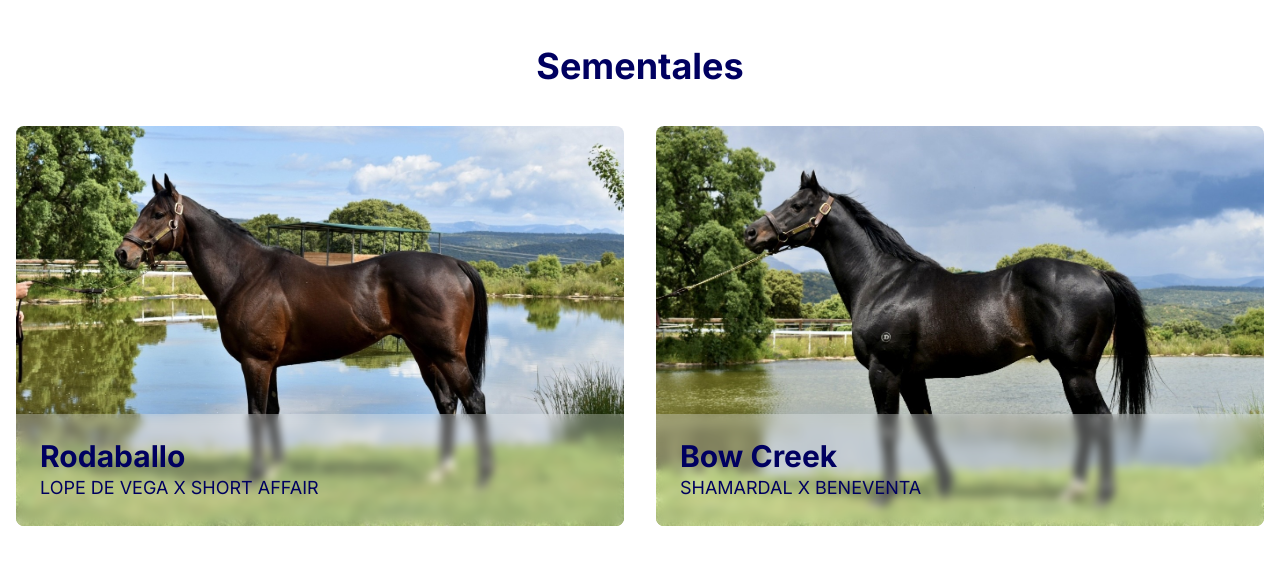
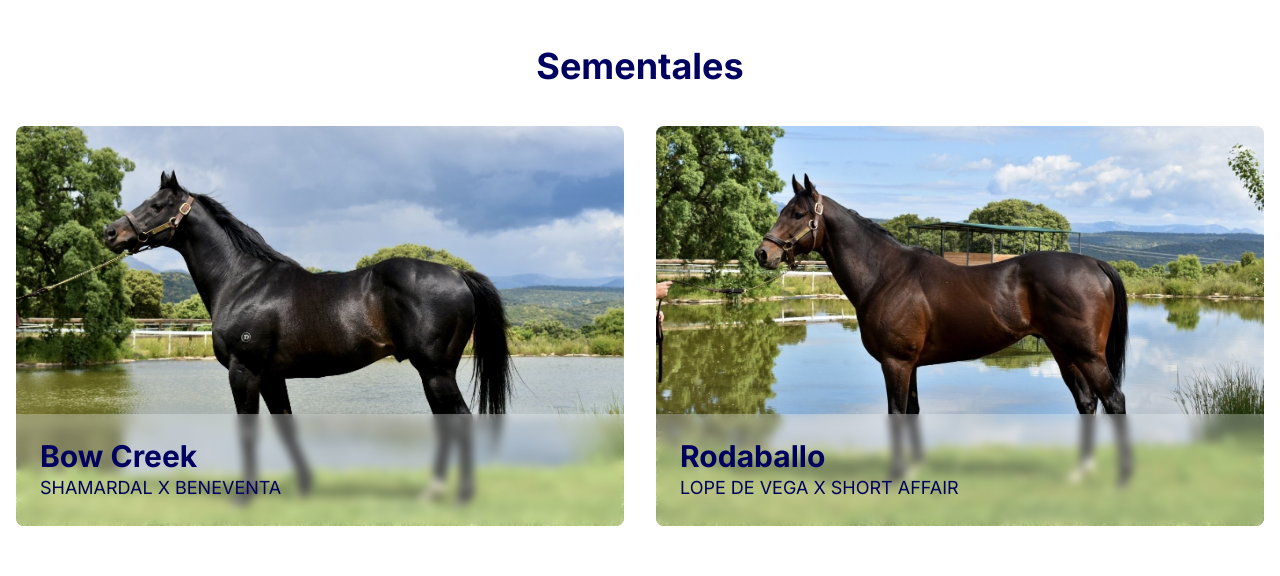
Before and after one commit to lorensation/yeguada-agrado, a Next.js app: page / in a window 1280 px wide. Shown: the part 1740-2316 px from the top of the page. Built offline with nearby package versions, Linux system fonts and the light colour scheme; no server answers.

Commit message:
heights of sementales page corregidos

```diff
--- a/app/page.tsx
+++ b/app/page.tsx
@@ -24,6 +24,24 @@ export default function Home() {
       <div className="container mx-auto px-4">
         <h2 className="text-4xl font-bold text-primary text-center mb-10 hover:text-gold">Sementales</h2>
         <div className="grid grid-cols-1 md:grid-cols-2 gap-8">
+          {/* Bow Creek */}
+          <Link href="/sementales/bowcreek" className="group">
+            <div className="relative h-[400px] w-full overflow-hidden rounded-lg">
+              <Image
+                src="/sementales/bowcreek/perfil.jpg"
+                alt="Bow Creek"
+                fill
+                className="object-cover transition-transform duration-500 group-hover:scale-105"
+              />
+              <div className="absolute inset-0">
+                <div className="absolute bottom-0 left-0 right-0 p-6 bg-gray-50 bg-opacity-30 backdrop-blur-sm">
+                  <h3 className="text-3xl font-bold text-primary group-hover:text-gold">Bow Creek</h3>
+                  <p className="text-lg text-primary">SHAMARDAL X BENEVENTA</p>
+                </div>
+              </div>
+            </div>
+          </Link>
+
           {/* Rodaballo */}
           <Link href="/sementales/rodaballo" className="group">
             <div className="relative h-[400px] w-full overflow-hidden rounded-lg">
@@ -37,24 +55,6 @@ export default function Home() {
                 <div className="absolute bottom-0 left-0 right-0 p-6 bg-gray-50 bg-opacity-30 backdrop-blur-sm">
                   <h3 className="text-3xl font-bold text-primary group-hover:text-gold">Rodaballo</h3>
                   <p className="text-lg text-primary">LOPE DE VEGA X SHORT AFFAIR</p>
-                </div>
-              </div>
-            </div>
-          </Link>
-
-          {/* Bow Creek */}
-          <Link href="/sementales/bowcreek" className="group">
-            <div className="relative h-[400px] w-full overflow-hidden rounded-lg">
-              <Image
-                src="/sementales/bowcreek/perfil.jpg"
-                alt="Bow Creek"
-                fill
-                className="object-cover transition-transform duration-500 group-hover:scale-105"
-              />
-              <div className="absolute inset-0">
-                <div className="absolute bottom-0 left-0 right-0 p-6 bg-gray-50 bg-opacity-30 backdrop-blur-sm">
-                  <h3 className="text-3xl font-bold text-primary group-hover:text-gold">Bow Creek</h3>
-                  <p className="text-lg text-primary">SHAMARDAL X BENEVENTA</p>
                 </div>
               </div>
             </div>
--- a/app/sementales/page.tsx
+++ b/app/sementales/page.tsx
@@ -7,10 +7,10 @@ export default function SementalesPage() {
     <div className="container mx-auto px-4 py-16">
       <PageHeader title="Nuestros Sementales" />
 
-      <div className="mt-12 space-y-16">
+      <div className="mt-12 space-y-16 mx-5">
         {/* Bow Creek */}
         <Link href="/sementales/bowcreek" className="group">
-          <div className="relative mb-10 h-[600px] w-full overflow-hidden rounded-lg">
+          <div className="relative mb-10 h-[600px] lg:h-[700px] xl:h-[700px] md:h-[800px] sm:h-[800px] w-full overflow-hidden rounded-lg">
             <Image
               src="/sementales/bowcreek/perfil.jpg"
               alt="Bow Creek"
@@ -29,7 +29,7 @@ export default function SementalesPage() {
 
         {/* Rodaballo */}
         <Link href="/sementales/rodaballo" className="group">
-            <div className="relative h-[600px] w-full overflow-hidden rounded-lg">
+            <div className="relative h-[600px] lg:h-[700px] xl:h-[700px] md:h-[800px] sm:h-[800px] w-full overflow-hidden rounded-lg">
               <Image
                 src="/sementales/rodaballo/perfil.jpg"
                 alt="Rodaballo"
--- a/components/semental-hero.tsx
+++ b/components/semental-hero.tsx
@@ -13,7 +13,7 @@ interface SementalProps {
 
 export default function SementalHero({ semental }: SementalProps) {
   return (
-    <div className="relative w-full h-[70vh] overflow-hidden">
+    <div className="relative w-full h-[80vh] lg:h-[80vh] md:h-[800px] sm:h-[800px] overflow-hidden">
       <Image src={semental.image || "/placeholder.svg"} alt={semental.name} fill className="object-cover" priority />
       {/*<div className="absolute inset-0 bg-gradient-to-t from-background via-background/10 to-transparent">
         <div className="absolute bottom-0 left-0 right-0 p-8 md:p-12">
```
